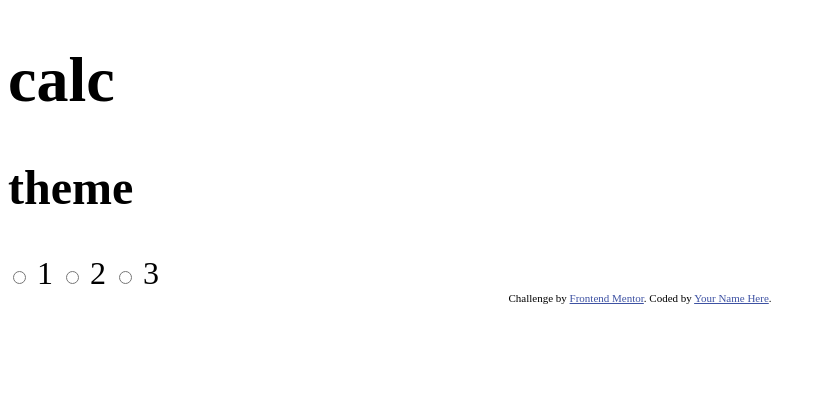
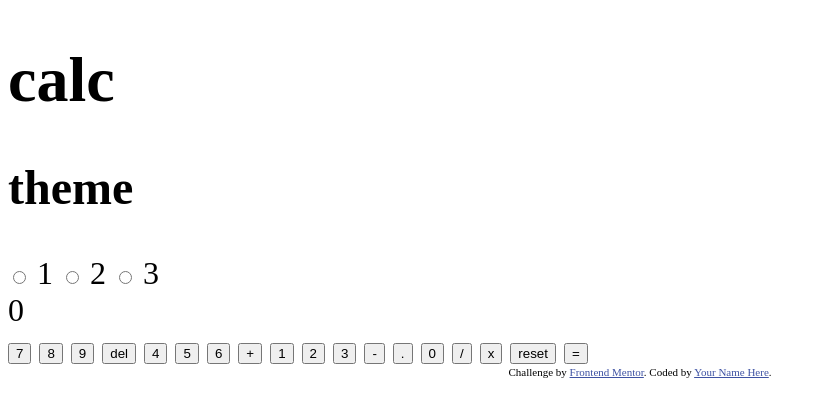
Before and after one commit to frankaddelia/fe-mentor-calculator, a plain HTML site: page index.html in a window 1280 px wide. Shown: the whole page, without its empty margins (0-826 px from the left). Drawn offline with Linux system fonts and the light colour scheme.

Commit message:
Add calculator markup

```diff
--- a/assets/scss/styles.scss
+++ b/assets/scss/styles.scss
@@ -16,6 +16,7 @@ $key-bg-lt-gray-orange: hsl(30deg, 25%, 89%);
 $key-shadow-gray-orange: hsl(28deg, 16%, 65%);
 
 /** Text **/
+$attribution-text: hsl(228, 45%, 44%);
 $text-dark-gray-blue: hsl(221deg, 14%, 31%);
 $text-white: hsl(0deg, 0%, 100%);
 
@@ -31,5 +32,5 @@ body {
 }
 
 .attribution a {
-    color: hsl(228, 45%, 44%);
+    color: $attribution-text;
 }
--- a/index.html
+++ b/index.html
@@ -22,11 +22,30 @@
             <input type="radio" name="toggle_theme" id="themeThree"> <label for="themeThree">3</label>
         </div>
     </header>
+    <main>
+        <div class="screen">0</div>
 
-    <main>
-
+        <div class="keypad-container">
+            <button>7</button>
+            <button>8</button>
+            <button>9</button>
+            <button>del</button>
+            <button>4</button>
+            <button>5</button>
+            <button>6</button>
+            <button>+</button>
+            <button>1</button>
+            <button>2</button>
+            <button>3</button>
+            <button>-</button>
+            <button>.</button>
+            <button>0</button>
+            <button>/</button>
+            <button>x</button>
+            <button>reset</button>
+            <button>=</button>
+        </div>
     </main>
-
     <footer class="attribution">
         Challenge by <a href="https://www.frontendmentor.io?ref=challenge" target="_blank">Frontend Mentor</a>.
         Coded by <a href="#">Your Name Here</a>.
```
Also changed, not shown: 1 other file.
